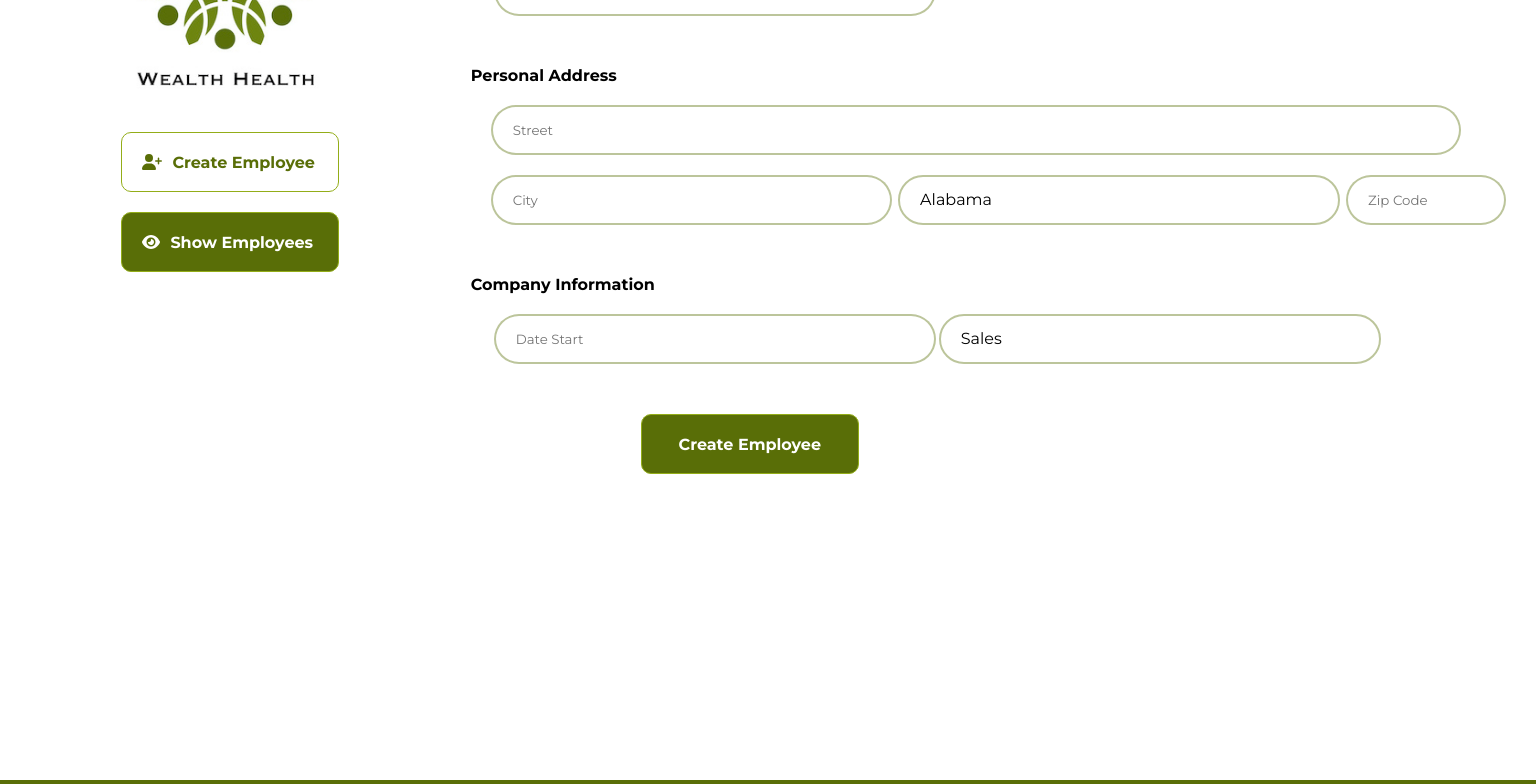
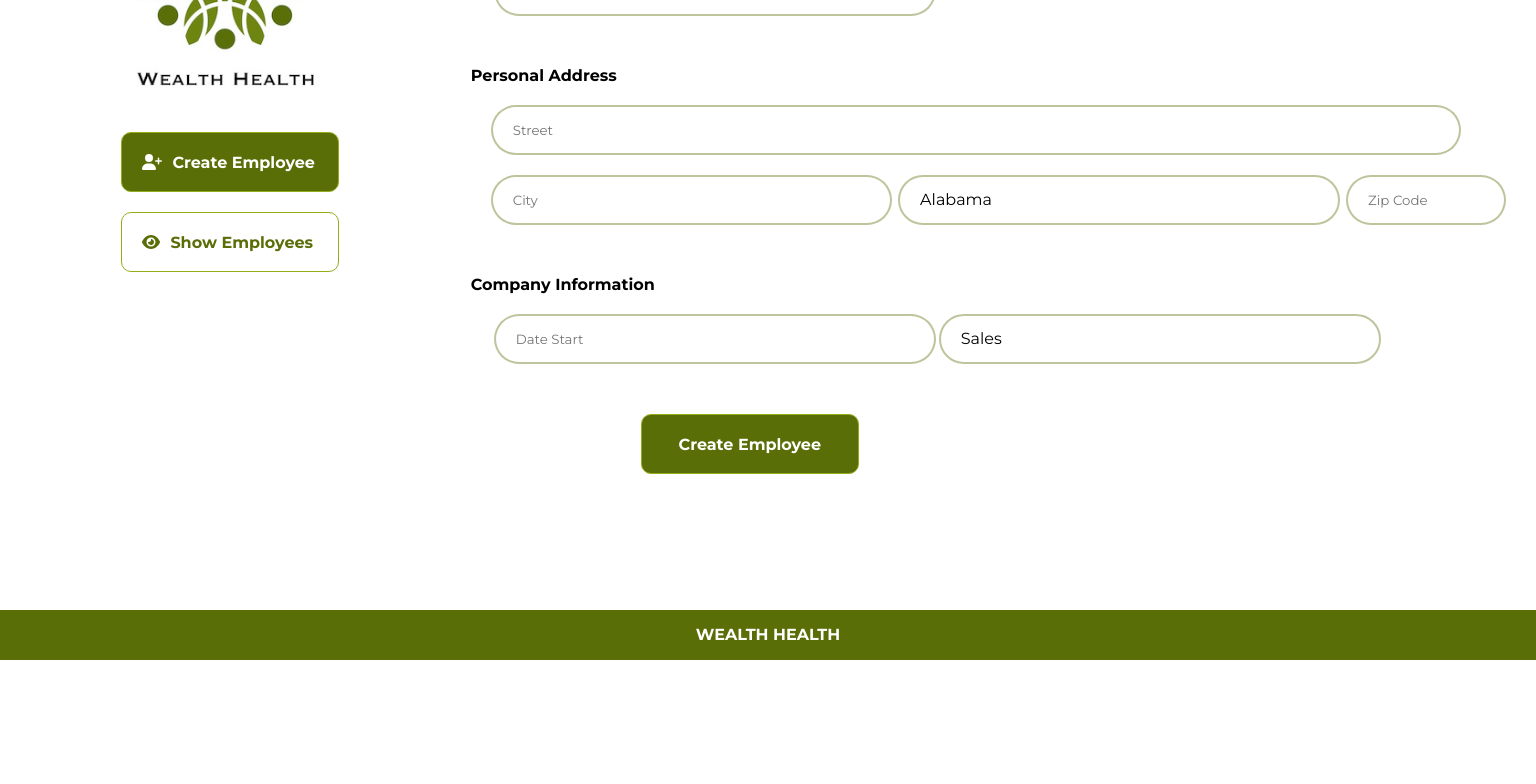
Before and after one commit to jc-u/P14_Urbain_Jean-Christophe_19092022, a React (Create React App) app: page / in a window 1536 px wide. Shown: the part 360-1144 px from the top of the page. After the commit the page ends 1020 px from the top, so only its background shows below. Built offline with nearby package versions, Linux system fonts and the light colour scheme.

Commit message:
Update styles Nav active

```diff
--- a/src/components/Header.jsx
+++ b/src/components/Header.jsx
@@ -14,8 +14,8 @@ const Header = () => {
     </div>
     <aside>
       <div className="navigation">
-        <NavLink to={"/"}><img src={logo} alt="logo" aria-label={"Home"} title="HomePage" role="navigation"	aria-describedby="navigation" tabIndex="0"/></NavLink>
-        <NavLink to={"/"}><FontAwesomeIcon icon={faUserPlus} className="picto" aria-label="Home" title="HomePage" role="navigation"	aria-describedby="navigation" tabIndex="0" /><p><FontAwesomeIcon icon={faUserPlus}/>Create Employee</p></NavLink>
+        <NavLink to={"/"} end><img src={logo} alt="logo" aria-label={"Home"} title="HomePage" role="navigation"	aria-describedby="navigation" tabIndex="0"/></NavLink>
+        <NavLink to={"/"} end><FontAwesomeIcon icon={faUserPlus} className="picto" aria-label="Home" title="HomePage" role="navigation"	aria-describedby="navigation" tabIndex="0" /><p><FontAwesomeIcon icon={faUserPlus}/>Create Employee</p></NavLink>
         <NavLink to={"/employee-list"}><FontAwesomeIcon icon={faEye} className="picto" aria-label="Employee List" title="EmployeeList" role="navigation" aria-describedby="navigation" tabIndex="0"/><p><FontAwesomeIcon icon={faEye} />Show Employees</p></NavLink>
       </div>
     </aside>
--- a/src/styles/sass/_employeeList.scss
+++ b/src/styles/sass/_employeeList.scss
@@ -196,7 +196,7 @@
         &:nth-child(2){
           p {
             &:hover {
-            background-color: $secondary;
+            background-color: $primary;
             color: white;
           }
           }
@@ -206,7 +206,7 @@
           p{
 
 
-      background-color: $secondary;
+      background-color: $primary;
       color: white;
       }}
     }
--- a/src/styles/sass/_footer.scss
+++ b/src/styles/sass/_footer.scss
@@ -20,8 +20,57 @@
   text-align: center;
 }}
 
+@media (min-width: 1280px) {
+  .container__employee{
+    .footer {
+      bottom: -30px;
+    }
+  }
+.footer {
+  display: block;
+  position: absolute;
+  bottom: -480px;
+  background-color: $primary;
+  width: 100%;
+  height: 50px;
+  color: white;
+  line-height: 50px;
+  font-weight: bold;
+  text-align: center;
+}}
+@media (min-width: 1366px) {
+  .container__employee{
+    .footer {
+      bottom: -30px;
+    }
+  }
+.footer {
+  display: block;
+  position: absolute;
+  bottom: -220px;
+  background-color: $primary;
+  width: 100%;
+  height: 50px;
+  color: white;
+  line-height: 50px;
+  font-weight: bold;
+  text-align: center;
+}}
 @media (min-width: 1920px) {
-.container__employee{
-  .footer {
-  bottom: -37px;
-}}}
+  .container__employee{
+    .footer {
+      bottom: -37px;
+    }
+  }
+.footer {
+  display: block;
+  position: absolute;
+  bottom: 0;
+  background-color: $primary;
+  width: 100%;
+  height: 50px;
+  color: white;
+  line-height: 50px;
+  font-weight: bold;
+  text-align: center;
+}}
--- a/src/styles/sass/_header.scss
+++ b/src/styles/sass/_header.scss
@@ -24,7 +24,7 @@ aside{
       display: none;
     }
     .picto {
-      color: $secondary;
+      color: $primary;
       width: 34px;
       line-height: 34px;
       }
@@ -98,13 +98,18 @@ img {
      p{
       width: 218px;
       height: 60px;
-      background-color: $primary;
-      color: white;
+      background-color: white;
+      color: $primary;
       font-size: 16px;
       font-weight: bold;
       border-radius: 10px;
       border: solid 1px $secondary;
       padding: 20px 20px;
+
+      &:hover {
+        background-color: $primary;
+        color: white;
+      }
 
       .fa-eye, .fa-user-plus {
         margin-right: 10px;
@@ -114,8 +119,10 @@ img {
 
       .active {
           p {
-            background-color: white;
-            color: $primary;
+            background-color: $primary;
+            color: white;
+
+
           }
       }
      }
--- a/src/styles/styles.css
+++ b/src/styles/styles.css
@@ -144,7 +144,7 @@ aside .navigation p {
 }
 
 aside .navigation .picto {
-  color: #93AD18;
+  color: #596E07;
   width: 34px;
   line-height: 34px;
 }
@@ -229,20 +229,24 @@ aside .navigation a:last-child {
   .home .header aside .navigation a p, #employee .header aside .navigation a p {
     width: 218px;
     height: 60px;
-    background-color: #596E07;
-    color: white;
+    background-color: white;
+    color: #596E07;
     font-size: 16px;
     font-weight: bold;
     border-radius: 10px;
     border: solid 1px #93AD18;
     padding: 20px 20px;
   }
+  .home .header aside .navigation a p:hover, #employee .header aside .navigation a p:hover {
+    background-color: #596E07;
+    color: white;
+  }
   .home .header aside .navigation a p .fa-eye, .home .header aside .navigation a p .fa-user-plus, #employee .header aside .navigation a p .fa-eye, #employee .header aside .navigation a p .fa-user-plus {
     margin-right: 10px;
   }
   .home .header aside .navigation .active p, #employee .header aside .navigation .active p {
-    background-color: white;
-    color: #596E07;
+    background-color: #596E07;
+    color: white;
   }
 }
 
@@ -566,11 +570,11 @@ aside .navigation a:last-child {
 
 @media (min-width: 1024px) {
   #employee .header aside .navigation a:nth-child(2) p:hover {
-    background-color: #93AD18;
+    background-color: #596E07;
     color: white;
   }
   #employee .header aside .navigation a:nth-child(3) p {
-    background-color: #93AD18;
+    background-color: #596E07;
     color: white;
   }
   .container__employee h2 {
@@ -694,9 +698,57 @@ aside .navigation a:last-child {
   }
 }
 
+@media (min-width: 1280px) {
+  .container__employee .footer {
+    bottom: -30px;
+  }
+  .footer {
+    display: block;
+    position: absolute;
+    bottom: -480px;
+    background-color: #596E07;
+    width: 100%;
+    height: 50px;
+    color: white;
+    line-height: 50px;
+    font-weight: bold;
+    text-align: center;
+  }
+}
+
+@media (min-width: 1366px) {
+  .container__employee .footer {
+    bottom: -30px;
+  }
+  .footer {
+    display: block;
+    position: absolute;
+    bottom: -220px;
+    background-color: #596E07;
+    width: 100%;
+    height: 50px;
+    color: white;
+    line-height: 50px;
+    font-weight: bold;
+    text-align: center;
+  }
+}
+
 @media (min-width: 1920px) {
   .container__employee .footer {
     bottom: -37px;
+  }
+  .footer {
+    display: block;
+    position: absolute;
+    bottom: 0;
+    background-color: #596E07;
+    width: 100%;
+    height: 50px;
+    color: white;
+    line-height: 50px;
+    font-weight: bold;
+    text-align: center;
   }
 }
 
```
Also changed, not shown: 1 other file (tests, documents, lock files or other folders).
